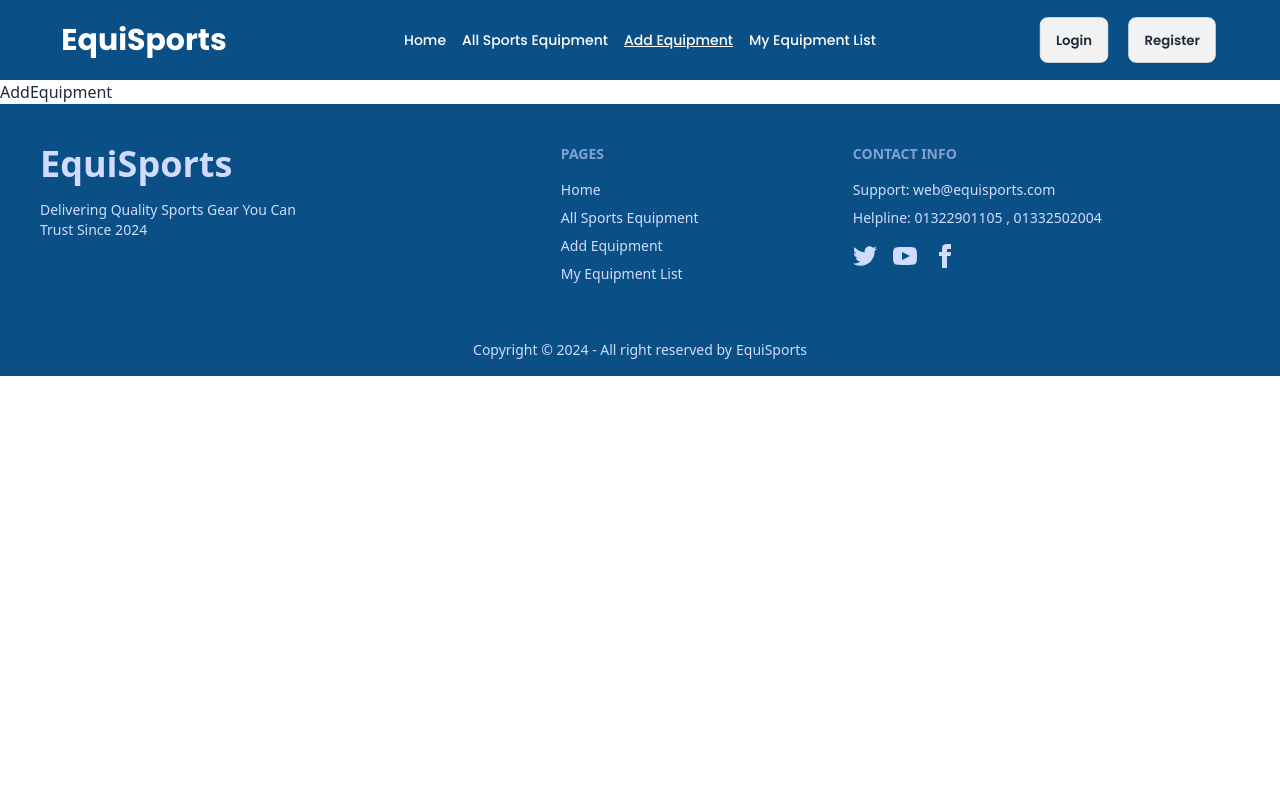
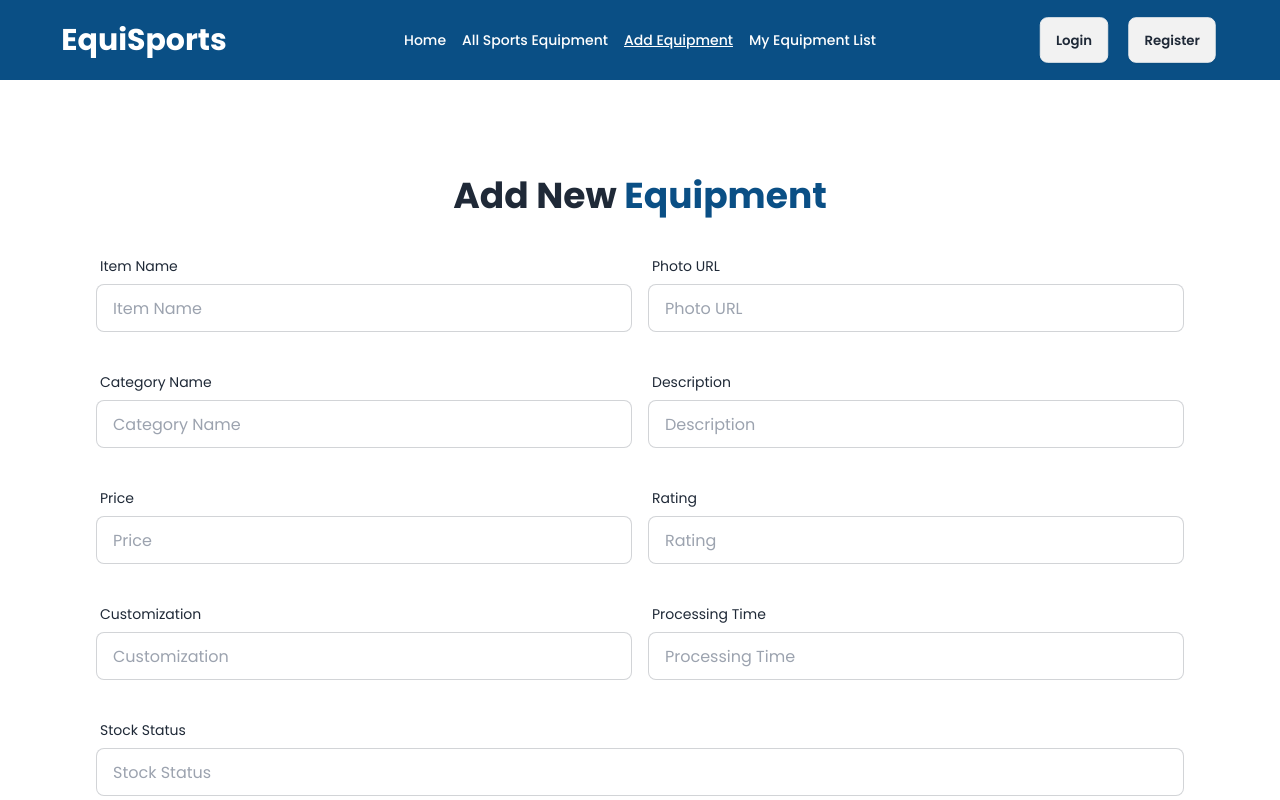
Before and after one commit to abdurrahmansoftlinkbd/equi-sports, a React (Vite) app: page /addEquipment in a window 1280 px wide. Shown: the top 800 px of the page. Built offline with nearby package versions, Linux system fonts and the light colour scheme; no server answers.

Commit message:
add equipments in db

```diff
--- a/src/pages/AddEquipment.jsx
+++ b/src/pages/AddEquipment.jsx
@@ -1,7 +1,192 @@
+import toast from "react-hot-toast";
+
 const AddEquipment = () => {
+  const handleAddEquipment = (e) => {
+    e.preventDefault();
+    const form = e.target;
+    const itemName = form.itemName.value;
+    const photoUrl = form.photoUrl.value;
+    const categoryName = form.categoryName.value;
+    const description = form.description.value;
+    const price = form.price.value;
+    const rating = form.rating.value;
+    const customization = form.customization.value;
+    const stockStatus = form.stockStatus.value;
+
+    const addedEquipment = {
+      itemName,
+      photoUrl,
+      categoryName,
+      description,
+      price,
+      rating,
+      customization,
+      stockStatus,
+    };
+
+    // send data to server
+    fetch("http://localhost:5000/equipments", {
+      method: "POST",
+      headers: {
+        "content-type": "application/json",
+      },
+      body: JSON.stringify(addedEquipment),
+    })
+      .then((res) => res.json())
+      .then((data) => {
+        if (data.insertedId) {
+          toast.success(`${itemName} Added Successfully!`);
+        }
+      });
+
+    form.reset();
+  };
+
   return (
-    <div>
-      <h2>AddEquipment</h2>
+    <div className=" p-24 font-poppins">
+      <h2 className="text-4xl font-bold text-center mb-8">
+        Add New <span className="text-primary">Equipment</span>
+      </h2>
+      <form onSubmit={handleAddEquipment}>
+        {/* 1st row */}
+        <div className="md:flex mb-8">
+          <div className=" form-control md:w-1/2">
+            <label className="label">
+              <span className="label-text">Item Name</span>
+            </label>
+            <label>
+              <input
+                className="input input-bordered w-full"
+                type="text"
+                name="itemName"
+                placeholder="Item Name"
+              />
+            </label>
+          </div>
+          <div className=" form-control md:w-1/2 ml-4">
+            <label className="label">
+              <span className="label-text">Photo URL</span>
+            </label>
+            <label>
+              <input
+                className="input input-bordered  w-full"
+                type="text"
+                name="photoUrl"
+                placeholder="Photo URL"
+              />
+            </label>
+          </div>
+        </div>
+        {/* 2nd row */}
+        <div className="md:flex mb-8">
+          <div className=" form-control md:w-1/2">
+            <label className="label">
+              <span className="label-text">Category Name</span>
+            </label>
+            <label>
+              <input
+                className="input input-bordered  w-full"
+                type="text"
+                name="categoryName"
+                placeholder="Category Name"
+              />
+            </label>
+          </div>
+          <div className=" form-control md:w-1/2 ml-4">
+            <label className="label">
+              <span className="label-text">Description</span>
+            </label>
+            <label>
+              <input
+                className="input input-bordered  w-full"
+                type="text"
+                name="description"
+                placeholder="Description"
+              />
+            </label>
+          </div>
+        </div>
+        {/* 3rd row */}
+        <div className="md:flex mb-8">
+          <div className=" form-control md:w-1/2">
+            <label className="label">
+              <span className="label-text">Price</span>
+            </label>
+            <label>
+              <input
+                className="input input-bordered  w-full"
+                type="text"
+                name="price"
+                placeholder="Price"
+              />
+            </label>
+          </div>
+          <div className=" form-control md:w-1/2 ml-4">
+            <label className="label">
+              <span className="label-text">Rating</span>
+            </label>
+            <label>
+              <input
+                className="input input-bordered w-full"
+                type="text"
+                name="rating"
+                placeholder="Rating"
+              />
+            </label>
+          </div>
+        </div>
+        {/* 4th row */}
+        <div className="md:flex mb-8">
+          <div className=" form-control md:w-1/2">
+            <label className="label">
+              <span className="label-text">Customization</span>
+            </label>
+            <label>
+              <input
+                className="input input-bordered  w-full"
+                type="text"
+                name="customization"
+                placeholder="Customization"
+              />
+            </label>
+          </div>
+          <div className=" form-control md:w-1/2 ml-4">
+            <label className="label">
+              <span className="label-text">Processing Time</span>
+            </label>
+            <label>
+              <input
+                className="input input-bordered w-full"
+                type="text"
+                name="processingTime"
+                placeholder="Processing Time"
+              />
+            </label>
+          </div>
+        </div>
+        {/* 5th row */}
+        <div className="mb-8">
+          <div className=" form-control w-full">
+            <label className="label">
+              <span className="label-text">Stock Status</span>
+            </label>
+            <label>
+              <input
+                className="input input-bordered  w-full"
+                type="text"
+                name="stockStatus"
+                placeholder="Stock Status"
+              />
+            </label>
+          </div>
+        </div>
+        {/* submit button */}
+        <input
+          type="submit"
+          value="Add Equipment"
+          className="btn btn-block bg-primary border-primary text-white hover:bg-light hover:border-light"
+        />
+      </form>
     </div>
   );
 };
```
